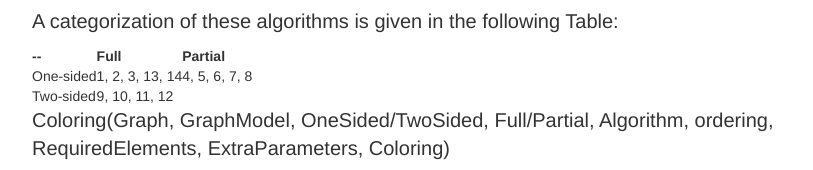
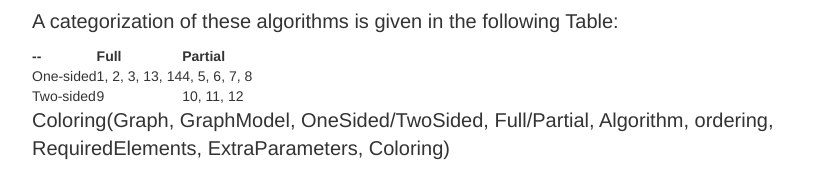
Before and after one commit to PreColor/PreColor.github.io, a plain HTML site: page index.html in a window 1280 px wide. Shown: the part 1610-1780 px from the top of the page, without its empty margins (38-851 px from the left). Drawn offline with nearby package versions, Linux system fonts and the light colour scheme.

Commit message:
Update index.html

```diff
--- a/index.html
+++ b/index.html
@@ -76,8 +76,8 @@
 </tr>
 <tr class="even">
 <td>Two-sided</td>
-<td>9, 10, 11, 12</td>
-<td></td>
+<td> 9 </td>
+<td>10, 11, 12</td>
 </tr>
 </tbody>
 </table>
```
